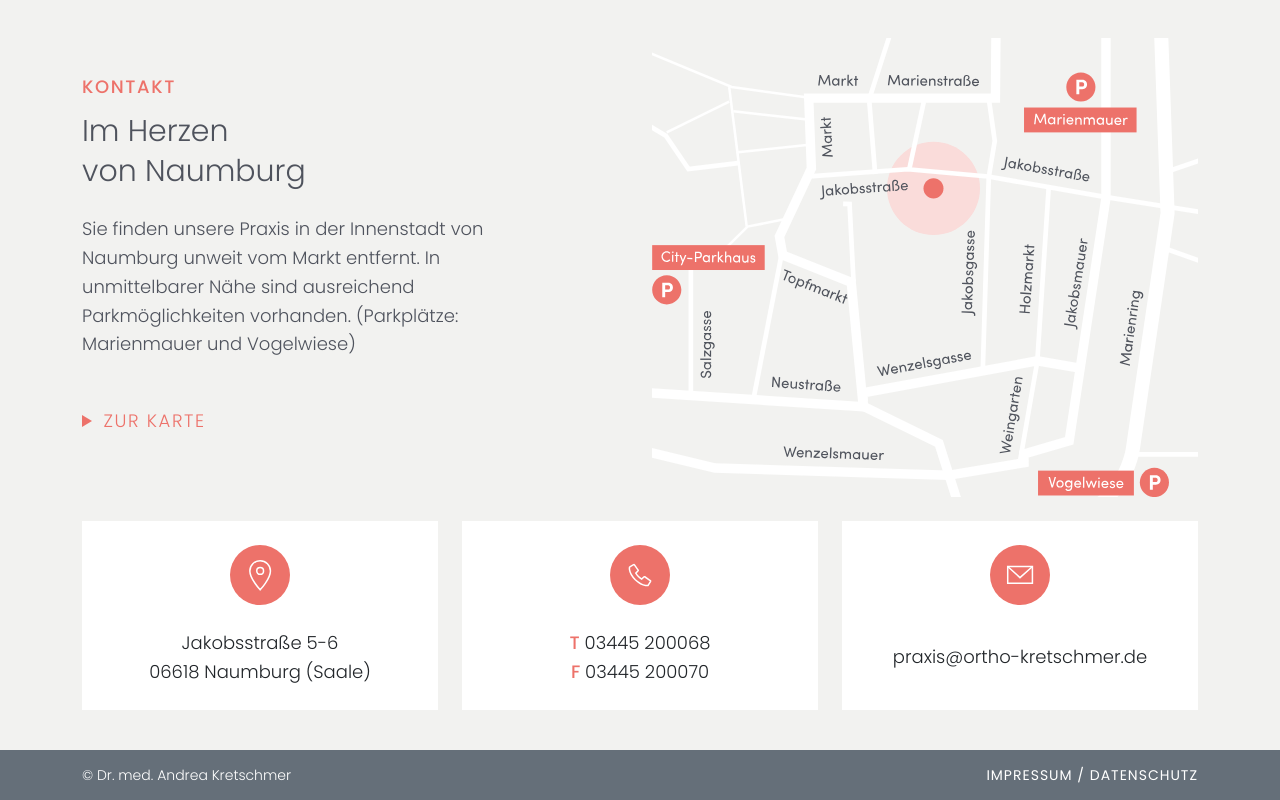
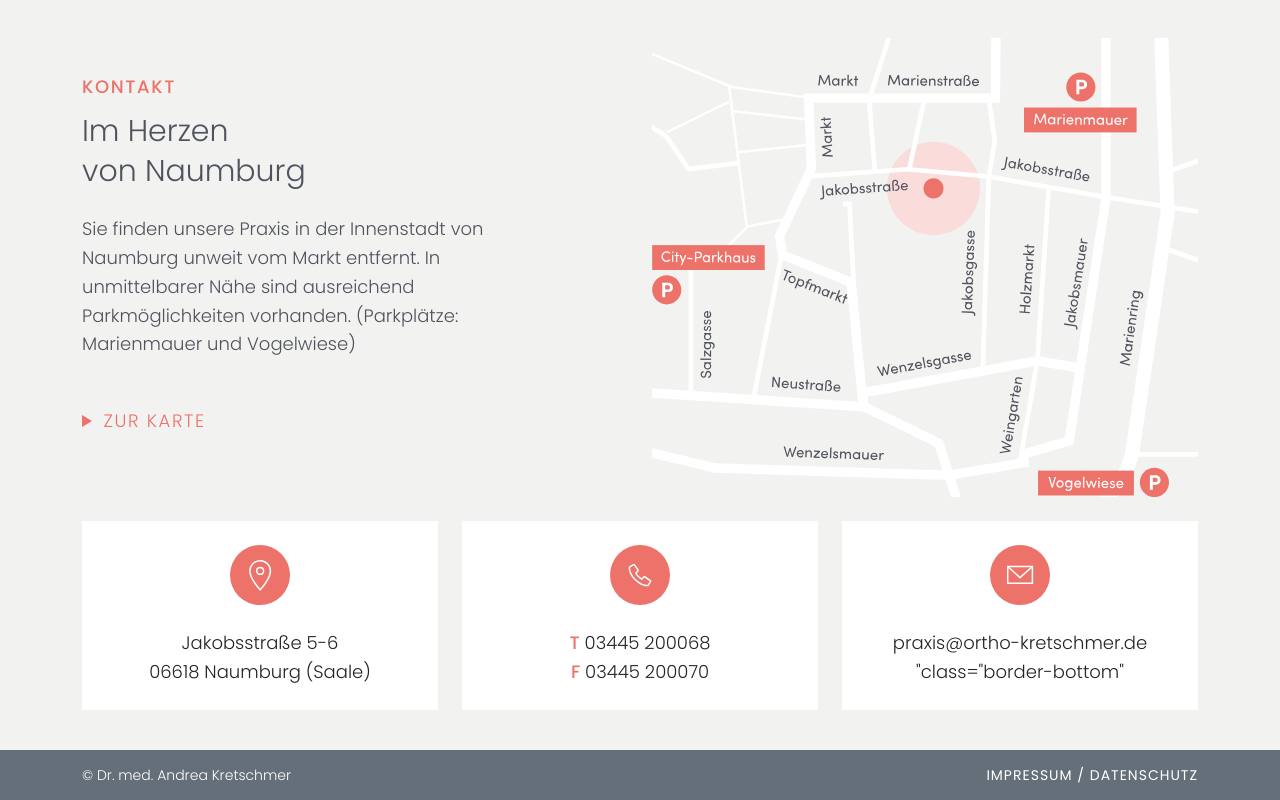
Before and after one commit to orthokretschmer/ortho-kretschmer.de, a plain HTML site: page index.html in a window 1280 px wide. Shown: the part 7352-8152 px from the top of the page. Drawn offline with Linux system fonts and the light colour scheme.

Commit message:
Update index.html

```diff
--- a/index.html
+++ b/index.html
@@ -802,7 +802,7 @@
                                             </g>
                                         </svg>
                                     </a>
-                                    <p class="mt-4 mb-0 h-100 d-flex align-items-center justify-content-center">praxis@ortho-kretschmer.de</p>
+                                    <p class="mt-4 mb-0 h-100 d-flex align-items-center justify-content-center">praxis@ortho-kretschmer.de "class="border-bottom"</p>
                                 </div>
                             </div>
                         </div>
```
